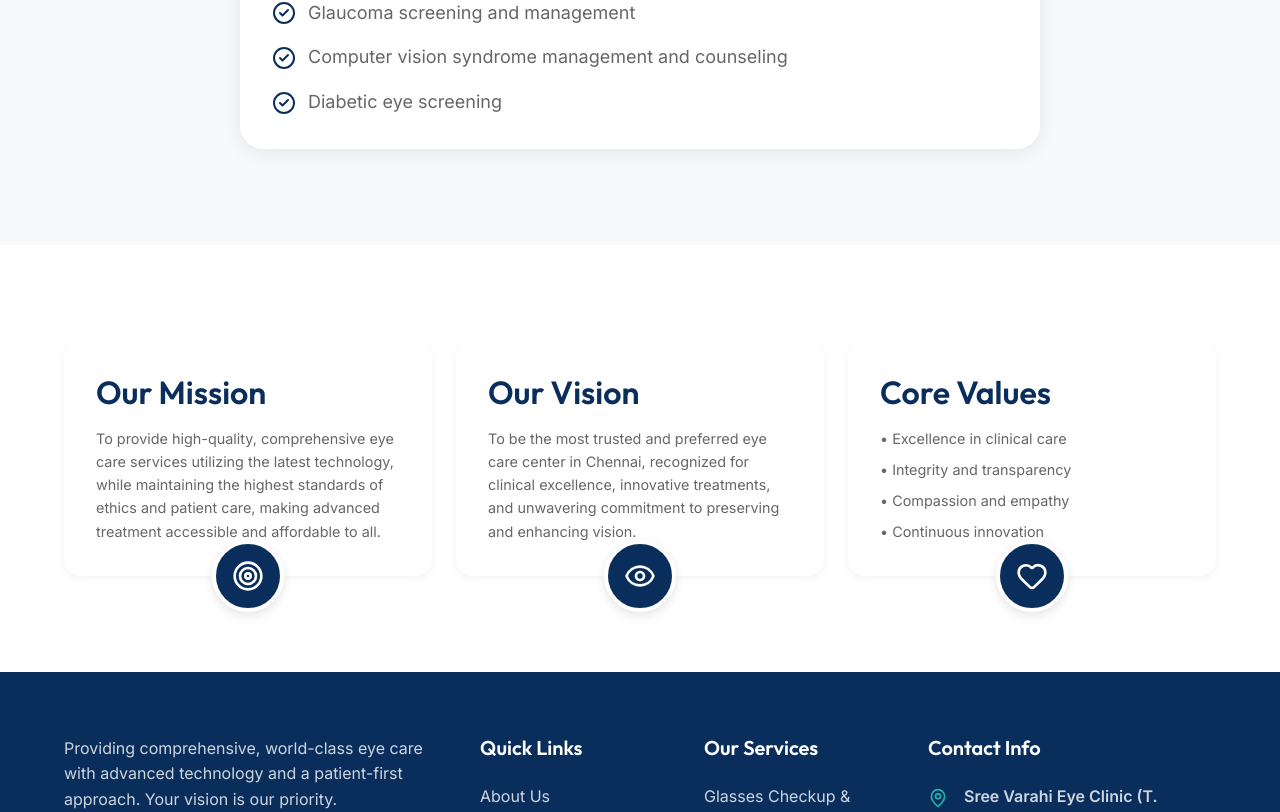
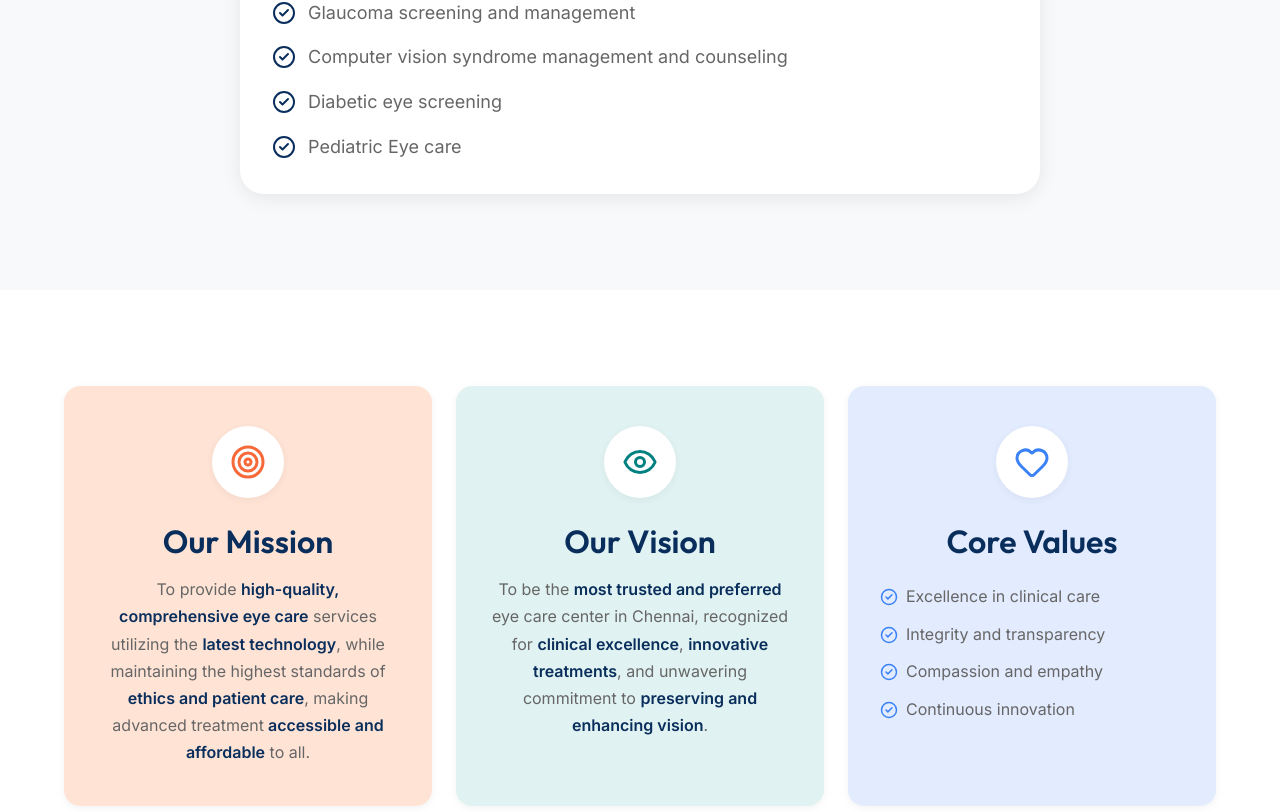
Before and after one commit to priyanka-TL/varahi-eye-clinic-chennai, a React (Vite) app: page /varahi-eye-clinic-chennai/about in a window 1280 px wide. Shown: the part 1388-2200 px from the top of the page. Built offline with nearby package versions, Linux system fonts and the light colour scheme.

Commit message:
feat: update service details, site configurations, and UI styling to include pediatric eye care and refined contact form layouts.

```diff
--- a/src/config/site.js
+++ b/src/config/site.js
@@ -48,7 +48,7 @@ export const LOCATIONS = [
     id: 'kilpauk',
     name: 'Kumaran Hospitals (P) Ltd',
     shortName: 'Kilpauk',
-    role: 'Visiting Glaucoma Consultant',
+    role: 'Senior Eye Surgeon',
     room: 'Room no.11, Ground floor',
     streetAddress: '#214, P.H. Road, Kilpauk',
     addressLocality: 'Chennai',
@@ -65,7 +65,7 @@ export const LOCATIONS = [
     id: 'taramani',
     name: 'The Voluntary Health Services (VHS) Multispeciality Hospital',
     shortName: 'Taramani',
-    role: 'Visiting Consultant',
+    role: 'Visiting Glaucoma Consultant',
     room: 'Ophthalmology Dept',
     streetAddress: 'State Highway 49A, Taramani',
     addressLocality: 'Chennai',
@@ -87,7 +87,7 @@ export const LOCATIONS = [
     addressLocality: 'Chennai',
     addressRegion: 'Tamil Nadu',
     postalCode: '600092',
-    timing: 'Tuesday & Friday: 2:30 PM (By Appointment)',
+    timing: 'Tuesday or Friday: 2:30 PM (By Appointment)',
     badge: 'Tue & Fri (By Appointment)',
     mapLink: 'https://maps.app.goo.gl/VJcFHfzD6y3VpPpB8?g_st=iw',
     openingHours: [{ days: ['Tuesday', 'Friday'], opens: '14:30', closes: '18:00' }],
--- a/src/pages/About.jsx
+++ b/src/pages/About.jsx
@@ -35,7 +35,7 @@ const About = () => {
               <span className="section-subtitle">About Sree Varahi eye clinic</span>
               <h2 className="section-title h2">Quality Care & Patient Centered Services</h2>
               <p className="p-large" style={{ marginBottom: '2rem' }}>
-                As the name sounds pious and pure, this center offers quality care and patient centered services. This clinic also provides ethical, economical medical treatment for all ages and surgical treatment related to cataract and glaucoma for adults and elderly by an expert ophthalmologist in the center of the city with good ambience and parking facility.
+                As the name sounds pious and pure, this center offers quality care and patient centered services. This clinic also provides ethical, economical medical treatment for all ages, including specialized <strong style={{ color: 'var(--color-primary)', fontWeight: '600' }}>Pediatric Eye care</strong>, and surgical treatment related to cataract and glaucoma for adults and elderly by an expert ophthalmologist in the center of the city with good ambience and parking facility.
               </p>
 
               <div className="about-features">
@@ -80,25 +80,29 @@ const About = () => {
           </div>
           <div className="slide-up" style={{ display: 'flex', justifyContent: 'center' }}>
             <ul className="p-large" style={{ display: 'flex', flexDirection: 'column', gap: '1rem', backgroundColor: 'var(--color-bg)', padding: '2rem', borderRadius: 'var(--radius-lg)', boxShadow: 'var(--shadow-md)', width: '100%', maxWidth: '800px' }}>
-              <li style={{ display: 'flex', alignItems: 'center', gap: '0.75rem' }}>
-                <CheckCircle2 className="text-primary" size={24} />
+              <li style={{ display: 'flex', alignItems: 'flex-start', gap: '0.75rem' }}>
+                <CheckCircle2 className="text-primary" size={24} style={{ flexShrink: 0, marginTop: '2px' }} />
                 <Link to="/services#glasses-checkup">Glasses checkup and dispensing of glasses</Link>
               </li>
-              <li style={{ display: 'flex', alignItems: 'center', gap: '0.75rem' }}>
-                <CheckCircle2 className="text-primary" size={24} />
+              <li style={{ display: 'flex', alignItems: 'flex-start', gap: '0.75rem' }}>
+                <CheckCircle2 className="text-primary" size={24} style={{ flexShrink: 0, marginTop: '2px' }} />
                 <Link to="/services#cataract-surgery">Cataract & Glaucoma surgery</Link>
               </li>
-              <li style={{ display: 'flex', alignItems: 'center', gap: '0.75rem' }}>
-                <CheckCircle2 className="text-primary" size={24} />
+              <li style={{ display: 'flex', alignItems: 'flex-start', gap: '0.75rem' }}>
+                <CheckCircle2 className="text-primary" size={24} style={{ flexShrink: 0, marginTop: '2px' }} />
                 <Link to="/services#glaucoma-screening">Glaucoma screening and management</Link>
               </li>
-              <li style={{ display: 'flex', alignItems: 'center', gap: '0.75rem' }}>
-                <CheckCircle2 className="text-primary" size={24} />
+              <li style={{ display: 'flex', alignItems: 'flex-start', gap: '0.75rem' }}>
+                <CheckCircle2 className="text-primary" size={24} style={{ flexShrink: 0, marginTop: '2px' }} />
                 <Link to="/services#computer-vision-syndrome">Computer vision syndrome management and counseling</Link>
               </li>
-              <li style={{ display: 'flex', alignItems: 'center', gap: '0.75rem' }}>
-                <CheckCircle2 className="text-primary" size={24} />
+              <li style={{ display: 'flex', alignItems: 'flex-start', gap: '0.75rem' }}>
+                <CheckCircle2 className="text-primary" size={24} style={{ flexShrink: 0, marginTop: '2px' }} />
                 <Link to="/services#diabetic-eye-screening">Diabetic eye screening</Link>
+              </li>
+              <li style={{ display: 'flex', alignItems: 'flex-start', gap: '0.75rem' }}>
+                <CheckCircle2 className="text-primary" size={24} style={{ flexShrink: 0, marginTop: '2px' }} />
+                <Link to="/services#pediatric-eye-care">Pediatric Eye care</Link>
               </li>
             </ul>
           </div>
@@ -108,33 +112,38 @@ const About = () => {
       <section className="section">
         <div className="container">
           <div className="services-grid">
-            <div className="card slide-up">
-              <div className="service-icon"><Target size={32} /></div>
-              <h3 className="h3" style={{ marginBottom: '1rem' }}>Our Mission</h3>
-              <p className="p-small">
-                To provide high-quality, comprehensive eye care services utilizing the latest technology,
-                while maintaining the highest standards of ethics and patient care, making advanced treatment
-                accessible and affordable to all.
+            <div className="card slide-up" style={{ textAlign: 'center', padding: '2.5rem 2rem', display: 'flex', flexDirection: 'column', alignItems: 'center', background: '#ffe4d6' }}>
+              <div style={{ width: '72px', height: '72px', background: '#ffffff', color: '#F86939', borderRadius: '50%', display: 'flex', alignItems: 'center', justifyContent: 'center', marginBottom: '1.5rem', boxShadow: 'var(--shadow-sm)' }}>
+                <Target size={36} />
+              </div>
+              <h3 className="h3" style={{ marginBottom: '1rem', color: 'var(--color-primary)' }}>Our Mission</h3>
+              <p className="p-small" style={{ lineHeight: '1.7' }}>
+                To provide <strong style={{ color: 'var(--color-primary)', fontWeight: '600' }}>high-quality, comprehensive eye care</strong> services utilizing the <strong style={{ color: 'var(--color-primary)', fontWeight: '600' }}>latest technology</strong>,
+                while maintaining the highest standards of <strong style={{ color: 'var(--color-primary)', fontWeight: '600' }}>ethics and patient care</strong>, making advanced treatment
+                <strong style={{ color: 'var(--color-primary)', fontWeight: '600' }}> accessible and affordable</strong> to all.
               </p>
             </div>
 
-            <div className="card slide-up delay-100">
-              <div className="service-icon"><EyeIcon size={32} /></div>
-              <h3 className="h3" style={{ marginBottom: '1rem' }}>Our Vision</h3>
-              <p className="p-small">
-                To be the most trusted and preferred eye care center in Chennai, recognized for clinical
-                excellence, innovative treatments, and unwavering commitment to preserving and enhancing vision.
+            <div className="card slide-up delay-100" style={{ textAlign: 'center', padding: '2.5rem 2rem', display: 'flex', flexDirection: 'column', alignItems: 'center', background: '#e0f2f1' }}>
+              <div style={{ width: '72px', height: '72px', background: '#ffffff', color: 'var(--color-secondary)', borderRadius: '50%', display: 'flex', alignItems: 'center', justifyContent: 'center', marginBottom: '1.5rem', boxShadow: 'var(--shadow-sm)' }}>
+                <EyeIcon size={36} />
+              </div>
+              <h3 className="h3" style={{ marginBottom: '1rem', color: 'var(--color-primary)' }}>Our Vision</h3>
+              <p className="p-small" style={{ lineHeight: '1.7' }}>
+                To be the <strong style={{ color: 'var(--color-primary)', fontWeight: '600' }}>most trusted and preferred</strong> eye care center in Chennai, recognized for <strong style={{ color: 'var(--color-primary)', fontWeight: '600' }}>clinical excellence</strong>, <strong style={{ color: 'var(--color-primary)', fontWeight: '600' }}>innovative treatments</strong>, and unwavering commitment to <strong style={{ color: 'var(--color-primary)', fontWeight: '600' }}>preserving and enhancing vision</strong>.
               </p>
             </div>
 
-            <div className="card slide-up delay-200">
-              <div className="service-icon"><Heart size={32} /></div>
-              <h3 className="h3" style={{ marginBottom: '1rem' }}>Core Values</h3>
-              <ul className="p-small" style={{ display: 'flex', flexDirection: 'column', gap: '0.5rem' }}>
-                <li>• Excellence in clinical care</li>
-                <li>• Integrity and transparency</li>
-                <li>• Compassion and empathy</li>
-                <li>• Continuous innovation</li>
+            <div className="card slide-up delay-200" style={{ textAlign: 'center', padding: '2.5rem 2rem', display: 'flex', flexDirection: 'column', alignItems: 'center', background: '#e3ebff' }}>
+              <div style={{ width: '72px', height: '72px', background: '#ffffff', color: '#3b82f6', borderRadius: '50%', display: 'flex', alignItems: 'center', justifyContent: 'center', marginBottom: '1.5rem', boxShadow: 'var(--shadow-sm)' }}>
+                <Heart size={36} />
+              </div>
+              <h3 className="h3" style={{ marginBottom: '1rem', color: 'var(--color-primary)' }}>Core Values</h3>
+              <ul className="p-small" style={{ display: 'flex', flexDirection: 'column', gap: '0.75rem', textAlign: 'left', width: '100%', marginTop: '0.5rem' }}>
+                <li style={{ display: 'flex', alignItems: 'center', gap: '0.5rem' }}><CheckCircle2 size={18} color="#3b82f6" /> Excellence in clinical care</li>
+                <li style={{ display: 'flex', alignItems: 'center', gap: '0.5rem' }}><CheckCircle2 size={18} color="#3b82f6" /> Integrity and transparency</li>
+                <li style={{ display: 'flex', alignItems: 'center', gap: '0.5rem' }}><CheckCircle2 size={18} color="#3b82f6" /> Compassion and empathy</li>
+                <li style={{ display: 'flex', alignItems: 'center', gap: '0.5rem' }}><CheckCircle2 size={18} color="#3b82f6" /> Continuous innovation</li>
               </ul>
             </div>
           </div>
--- a/src/pages/Testimonials.jsx
+++ b/src/pages/Testimonials.jsx
@@ -162,7 +162,7 @@ const Testimonials = () => {
             <div className="review-qr-grid">
               {/* T. Nagar Branch */}
               <div className="review-qr-card">
-                <div className="review-qr-branch-badge">Branch 1</div>
+
                 <h4 className="review-qr-title">Sree Varahi Eye Clinic</h4>
                 <p className="review-qr-subtitle">T. Nagar, Chennai</p>
                 <div className="review-qr-code-wrapper">
@@ -185,7 +185,6 @@ const Testimonials = () => {
 
               {/* Kilpauk Branch */}
               <div className="review-qr-card">
-                <div className="review-qr-branch-badge secondary">Branch 2</div>
                 <h4 className="review-qr-title">Kumaran Hospitals (P) Ltd</h4>
                 <p className="review-qr-subtitle">Kilpauk, Chennai</p>
                 <div className="review-qr-code-wrapper">
--- a/src/styles/global.css
+++ b/src/styles/global.css
@@ -128,7 +128,7 @@ button {
 }
 
 .p-small {
-  font-size: 0.90rem;
+  font-size: 1rem;
   color: var(--color-text-light);
 }
 
--- a/src/styles/pages.css
+++ b/src/styles/pages.css
@@ -1236,10 +1236,17 @@
 /* Premium Form */
 .contact-form-premium {
   background: var(--color-bg);
-  padding: 2.5rem;
-  border-radius: 20px;
+  padding: 1.5rem;
+  border-radius: 16px;
   box-shadow: var(--shadow-lg);
   border: 1px solid rgba(0, 0, 0, 0.03);
+}
+
+@media (min-width: 768px) {
+  .contact-form-premium {
+    padding: 2.5rem;
+    border-radius: 20px;
+  }
 }
 
 .form-alert {
```
Also changed, not shown: src/pages/Contact.jsx (+20 -12 lines).
